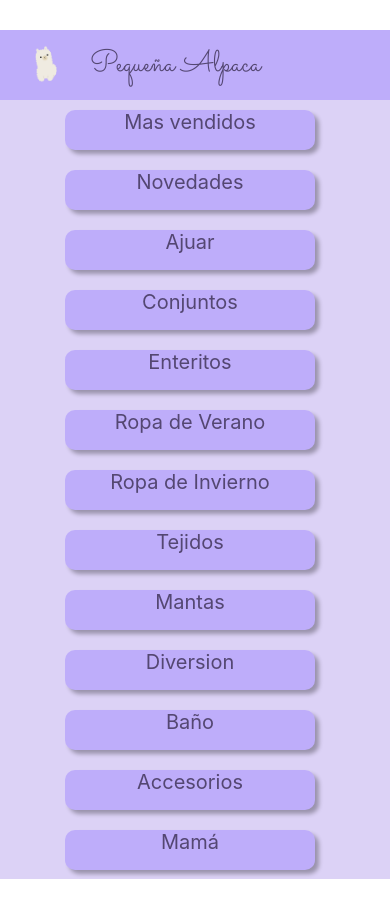
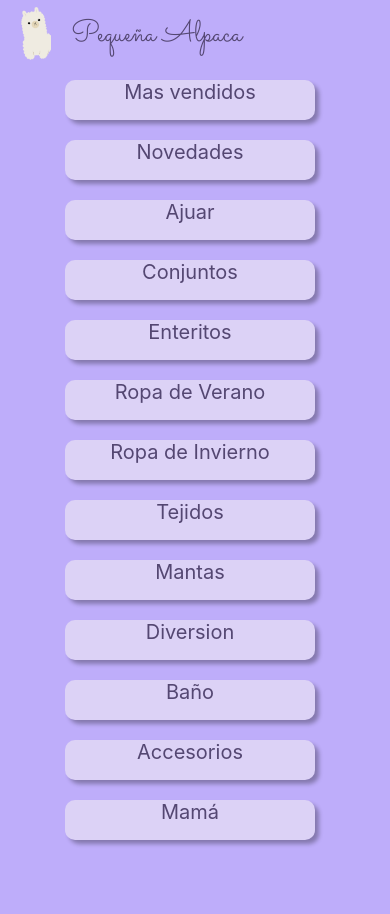
Before and after one commit to Margarita-Correa/Peque-Alpaca, a React Native app: screen / in a window 390 px wide. Before the commit the page ends 879 px from the top, so only its background shows below. Built offline with nearby package versions, Linux system fonts and the light colour scheme.

Commit message:
Agregue el itemDetail y algunas mejoras

```diff
--- a/App.js
+++ b/App.js
@@ -1,55 +1,56 @@
-import { StyleSheet, View } from 'react-native';
+import { Platform, SafeAreaView, StatusBar, StyleSheet} from 'react-native';
 import Home from './src/screens/Home';
 import Header from "./src/components/Header"
 import { colors } from './src/constants/colors';
 import ItemListCategory from './src/screens/ItemListCategory';
+import ItemDetail from './src/screens/ItemDetail';
 import { useState } from 'react';
 import { useFonts } from 'expo-font';
-import { useCallback } from 'react';
-import * as SplashScreen from 'expo-splash-screen';
-
-SplashScreen.preventAutoHideAsync();
 
 const App = () => {
 
   const [fontsLoaded, fontError] = useFonts({
     'Sacramento': require('./assets/Sacramento-Regular.ttf'),
   });
+  const [categorySelected, setCategorySelected] = useState("")
+  const [itemIdSelected, setItemIdSelected] = useState("")
 
-  const onLayoutRootView = useCallback(async () => {
-    if (fontsLoaded || fontError) {
-      await SplashScreen.hideAsync();
-    }
-  }, [fontsLoaded, fontError]);
 
   if (!fontsLoaded && !fontError) {
     return null;
   }
 
-
-  const [categorySelected, setCategorySelected] = useState("")
-
+  if(fontsLoaded && !fontError){
   return (
-    <View style={styles.container} onLayout={onLayoutRootView}>
-        <Header title={"Pequeña Alpaca"}/>
+    <SafeAreaView style={styles.container} >
+    <Header title={"Pequeña Alpaca"}/>
         {!categorySelected ? (
         <Home setCategorySelected = {setCategorySelected} />
-         ):(
-         <ItemListCategory
-          categorySelected = {categorySelected}
-          setCategorySelected={setCategorySelected}/>
-        )}
-    </View>
+        ):
+          !itemIdSelected ?
+            <ItemListCategory
+                categorySelected = {categorySelected}
+                setCategorySelected={setCategorySelected}
+                setItemIdSelected={setItemIdSelected}
+            />
+            :
+            <ItemDetail
+                idSelected={itemIdSelected}
+                setProductSelected={setItemIdSelected}
+            />
+        }
+    </SafeAreaView>
   );
+}
 }
 
 const styles = StyleSheet.create({
   container: {
-    marginTop: 65,
+    marginTop: Platform.OS === 'android' ? StatusBar.currentHeight: 0,
     flex: 1,
-    backgroundColor: colors.lilac400,
+    backgroundColor: colors.lilac600,
     alignItems: 'center',
-    justifyContent: 'center',
+    justifyContent: 'flex-start',
   },
 
 });
--- a/app.json
+++ b/app.json
@@ -3,7 +3,6 @@
     "name": "peq-alpaca",
     "slug": "peq-alpaca",
     "version": "1.0.0",
-    "orientation": "portrait",
     "icon": "./assets/icon.png",
     "userInterfaceStyle": "light",
     "splash": {
--- a/src/components/Card.jsx
+++ b/src/components/Card.jsx
@@ -14,7 +14,7 @@ const Card = ({children,style}) => {
 
   const styles = StyleSheet.create({
       container: {
-          backgroundColor: colors.lilac600,
+          backgroundColor: colors.lilac200,
           width: 250,
           height: 40,
           shadowColor: "#000",
--- a/src/components/Header.jsx
+++ b/src/components/Header.jsx
@@ -1,12 +1,14 @@
 import React from 'react'
-import {Image, StyleSheet, Text, View } from 'react-native'
+import {Image, StyleSheet, Text, View, useWindowDimensions } from 'react-native'
 import { colors } from '../constants/colors'
 
 const Header = ({title}) => {
+  const {height, width}= useWindowDimensions()
+
   return (
     <View style = {styles.container}>
       <Image style={styles.logo } source={require('../../assets/logo.png')}/>
-      <Text style = {styles.text}>{title}</Text>
+      <Text style = {width >= 360 ? styles.text : styles.textmin}>{title}</Text>
     </View>
   )
 }
@@ -27,9 +29,14 @@ const styles = StyleSheet.create({
     fontSize: 30,
     color: colors.lilac900,
   },
+  textmin:{
+    fontFamily:'Sacramento',
+    fontSize: 20,
+    color: colors.lilac900,
+  },
   logo:{
-    width:30,
-    height:40,
-    margin:30
+    width:"8%",
+    height: 60,
+    margin:20
   }
 })
--- a/src/components/ProductItem.jsx
+++ b/src/components/ProductItem.jsx
@@ -1,17 +1,20 @@
-import {Image, StyleSheet, Text } from 'react-native'
+import {Image, Pressable, StyleSheet, Text} from 'react-native'
 import React from 'react'
 import Card from './Card'
 import { colors } from '../constants/colors'
 
-const ProductItem = ({product}) => {
+const ProductItem = ({product, setItemIdSelected = ()=>{}}) => {
+
   return (
     <Card style={styles.additionalStylesCard}>
+      <Pressable style={styles.pressable} onPress={()=>setItemIdSelected(product.id)}>
         <Text style={styles.textCategory}>{product.title}</Text>
         <Image
           resize='cover'
           style={styles.image}
           source={{uri: product.images[0]}}
         />
+      </Pressable>
     </Card>
   )
 }
@@ -21,10 +24,8 @@ export default ProductItem
 const styles = StyleSheet.create({
     additionalStylesCard:{
         paddingLeft: 10,
-        flexDirection: 'row',
+        width:300,
         height: 120,
-        width: 300,
-        justifyContent: 'space-between',
         margin: 10,
     },
     textCategory:{
@@ -32,8 +33,14 @@ const styles = StyleSheet.create({
     },
     image:{
       height: 120,
-        width: 100,
+      width: '40%',
       borderRadius: 8
+    },
+    pressable:{
+      flexDirection: 'row',
+      width: '100%',
+      justifyContent: 'space-evenly',
+      alignItems: 'center'
     }
 
 })
--- a/src/components/Search.jsx
+++ b/src/components/Search.jsx
@@ -11,7 +11,7 @@ const Search = ({onSearch=()=>{}, error="", goBack=()=>{}}) => {
     <View style={styles.container}>
       <TextInput
         style={styles.input}
-        placeholder="Search product..."
+        placeholder="Buscar producto..."
         value={keyword}
         onChangeText={setKeyword}
       />
--- a/src/screens/Home.jsx
+++ b/src/screens/Home.jsx
@@ -23,7 +23,7 @@ const Home = ({setCategorySelected}) => {
   const styles = StyleSheet.create({
     flatListContainer: {
       width: '100%',
-      backgroundColor: colors.lilac200,
+      backgroundColor: colors.lilac600,
       height: '100%',
       flexDirection: 'column',
       justifyContent: 'center',
--- a/src/screens/ItemDetail.jsx
+++ b/src/screens/ItemDetail.jsx
@@ -1,14 +1,75 @@
-import { StyleSheet, Text, View } from 'react-native'
-import React from 'react'
+import { Button, Image, StyleSheet, Text, View, useWindowDimensions } from 'react-native'
+import React, { useEffect, useState } from 'react'
+import products from '../data/products.json'
+import { colors } from '../constants/colors'
 
-const ItemDetail = () => {
+const ItemDetail = ({ idSelected, setProductSelected }) => {
+
+  const [product, setProduct] = useState(null)
+  const [orientation, setOrientation ] = useState("portrait")
+  const {height, width} = useWindowDimensions()
+
+
+  useEffect(()=>{
+    const productSelected = products.find(
+      (product) => product.id === idSelected)
+    setProduct(productSelected)
+  }, [idSelected])
+
+  useEffect(()=>{
+  if(width>height) setOrientation("landscape")
+  else setOrientation("portrait")
+  },[width, height])
+
   return (
-    <View>
-      <Text>ItemDetail</Text>
+    <View style={styles.detailContainer}>
+    <Button onPress={() => setProductSelected("")} title="Ver otros productos" />
+      {product ? (
+        <View style={styles.detail}>
+          <Image
+            source={{ uri: product.images[0] }}
+            style={orientation === "portrait" ? styles.image : styles.imageLandscape}
+            resizeMode='cover'
+          />
+          <View style={ styles.textContainer}>
+            <Text>{product.title}</Text>
+            <Text>{product.description}</Text>
+            <Text style={styles.price}>${product.price}</Text>
+            <Button title="Agregar al carrito"></Button>
+          </View>
+        </View>
+      ) : null}
     </View>
   )
 }
 
 export default ItemDetail
 
-const styles = StyleSheet.create({})
+const styles = StyleSheet.create({
+  detailContainer:{
+    marginTop:20,
+  },
+  detail: {
+    flexDirection: "column",
+    alignItems: "flex-start",
+    marginTop: 20,
+    padding:20,
+    borderRadius:20,
+    backgroundColor: colors.lilac200
+  },
+  image: {
+    width: '100%',
+    height: 200
+  },
+  imageLandscape:{
+    width: '45%',
+    height: 100
+  },
+  textContainer: {
+    flexDirection: "column",
+  },
+  price: {
+    textAlign: 'right',
+    width: '100%'
+  }
+})
--- a/src/screens/ItemListCategory.jsx
+++ b/src/screens/ItemListCategory.jsx
@@ -1,27 +1,34 @@
-import { FlatList, StyleSheet, Text, View } from 'react-native'
+import { FlatList, StyleSheet, View } from 'react-native'
 import React, { useEffect, useState } from 'react'
 import ProductItem from '../components/ProductItem'
 import Search from '../components/Search'
 import products from '../data/products.json'
 import { colors } from '../constants/colors'
 
-const ItemListCategory = ({categorySelected = "", setCategorySelected = () =>{}}) => {
+const ItemListCategory = ({
+  categorySelected = "",
+  setCategorySelected = () =>{},
+  setItemIdSelected =()=>{}
+  }) => {
 
   const [keyword, setKeyword] = useState("")
   const [error, setError] = useState("")
   const [productsFiltered, setProducstFiltered] = useState([])
 
   useEffect(()=>{
-
     regex =/\d/
     const containesDigits = (regex.test(keyword))
     if(containesDigits){
-      setError("Use words to search")
+      setError("No use digitos para buscar")
       return
     }
 
-    const productsPreFiltered = products.filter(product => product.category === categorySelected)
-    const productsFilter = productsPreFiltered.filter(product => product.title.toLocaleLowerCase().includes(keyword))
+    const productsPreFiltered = products.filter(
+      product => product.category === categorySelected)
+
+    const productsFilter = productsPreFiltered.filter(
+    product => product.title.toLocaleLowerCase().includes(keyword.toLocaleLowerCase())
+    )
     setProducstFiltered(productsFilter)
     setError("")
   }, [keyword,categorySelected])
@@ -31,7 +38,8 @@ const ItemListCategory = ({categorySelected = "", setCategorySelected = () =>{}}
       <Search onSearch={setKeyword} error={error} goBack={()=> setCategorySelected("")} />
       <FlatList
         data={productsFiltered}
-        renderItem={({item})=><ProductItem product={item}/>}
+        renderItem={({item})=>
+          <ProductItem product={item}  setItemIdSelected={setItemIdSelected}/>}
         keyExtractor={(product)=>product.id}
       />
     </View>
@@ -43,7 +51,7 @@ export default ItemListCategory
 const styles = StyleSheet.create({
   flatListContainer: {
     width: '100%',
-    backgroundColor: colors.lilac200,
+    backgroundColor: colors.lilac600,
     height: '100%',
     flexDirection: 'column',
     justifyContent: 'center',
```
Lines whose indentation alone changed are shown as unchanged.
